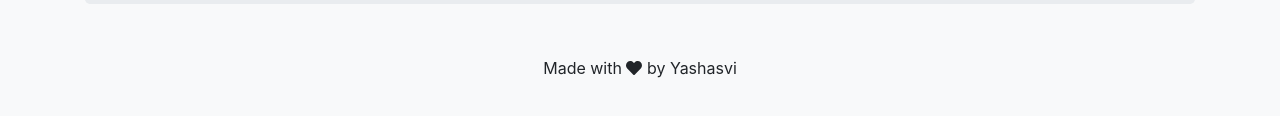
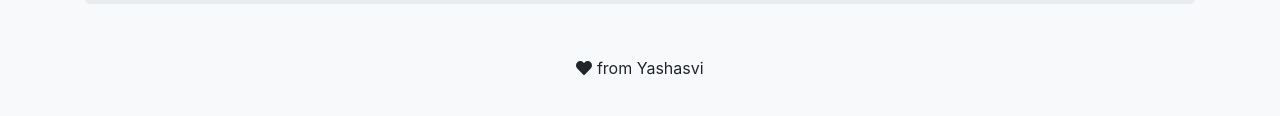
Before and after one commit to heisastark/Expense-App, a plain HTML site: page index.html in a window 1280 px wide. Shown: the part 312-428 px from the top of the page. Drawn offline with nearby package versions, Linux system fonts and the light colour scheme.

Commit message:
changed the text

```diff
--- a/index.html
+++ b/index.html
@@ -76,9 +76,7 @@
           <ul class="list-group" id="expenseTable"></ul>
         </div>
       </div>
-      <p class="made-with-love">
-        Made with <i class="fa fa-heart"></i> by Yashasvi
-      </p>
+      <p class="made-with-love"><i class="fa fa-heart"></i> from Yashasvi</p>
     </div>
     <script src="app.js"></script>
   </body>
```
